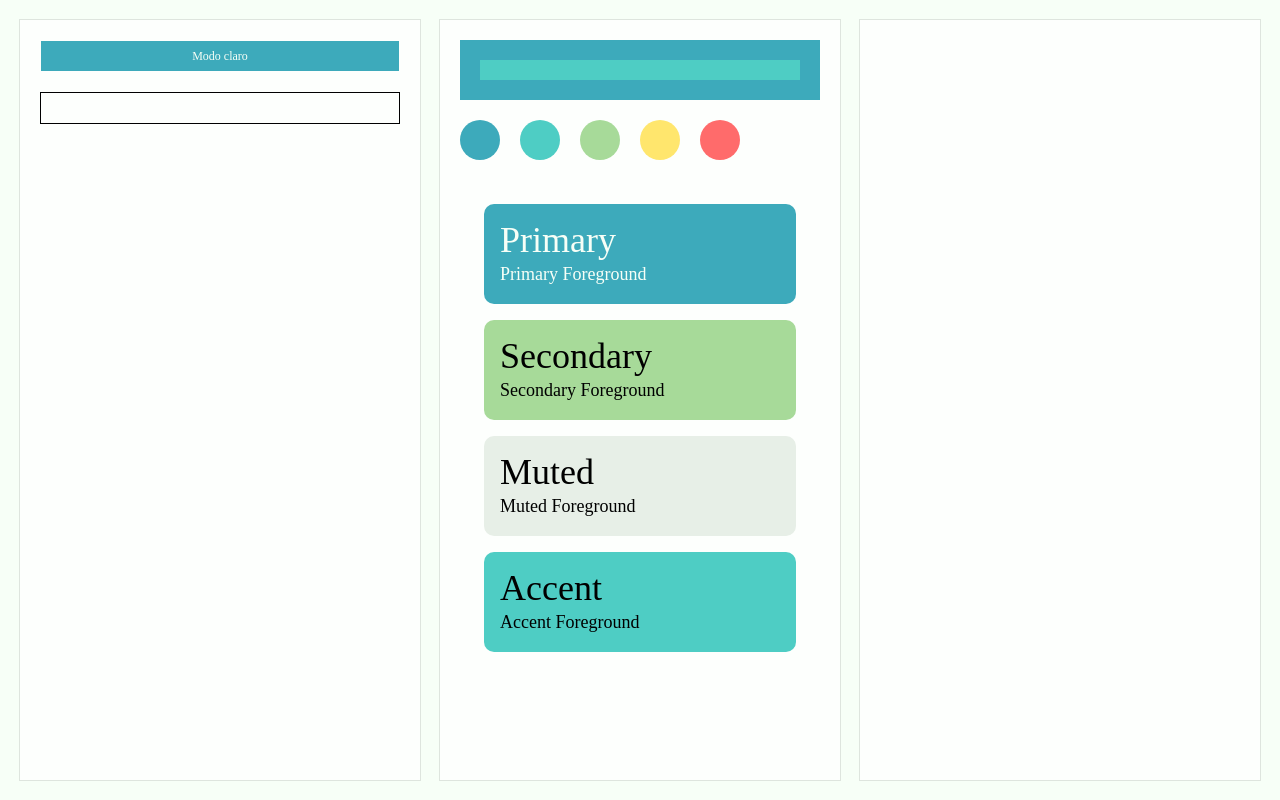
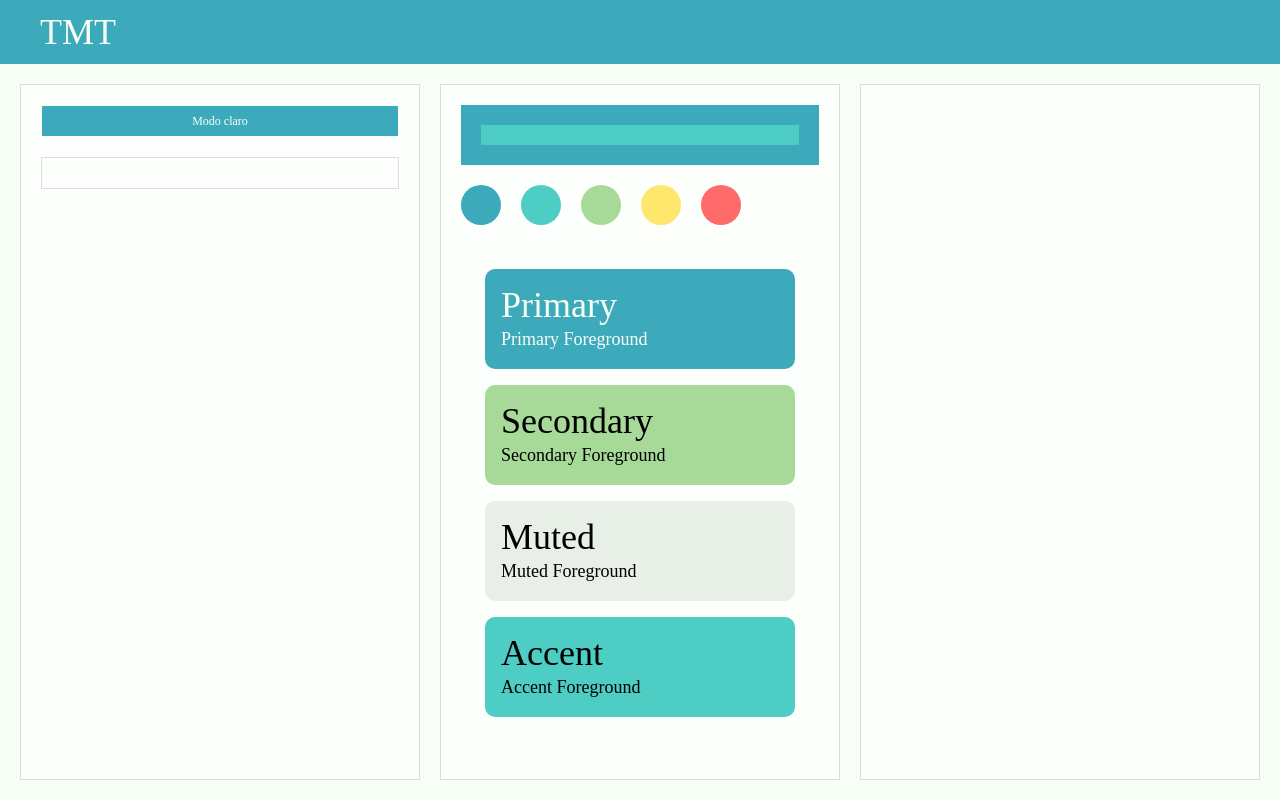
Before and after one commit to Sannnn-Sannnn/TMT, a React (Vite) app in the folder web/: page /playground in a window 1280 px wide. Built offline with nearby package versions, Linux system fonts and the light colour scheme.

Commit message:
Added Header Modified card -> deleted ring

```diff
--- /dev/null
+++ b/web/src/components/ui/Header.tsx
@@ -0,0 +1,7 @@
+export default function Header() {
+    return (
+        <div className="flex items-center pl-10 h-16 w-screen bg-primary font-heading text-primary-foreground text-4xl shrink-0">
+            TMT
+        </div>
+    )
+}
--- a/web/src/components/ui/card.tsx
+++ b/web/src/components/ui/card.tsx
@@ -12,7 +12,7 @@ function Card({
       data-slot="card"
       data-size={size}
       className={cn(
-        "group/card flex flex-col gap-(--card-spacing) overflow-hidden rounded-none bg-card py-(--card-spacing) text-xs/relaxed text-card-foreground ring-1 ring-foreground/10 [--card-spacing:--spacing(4)] has-data-[slot=card-footer]:pb-0 has-[>img:first-child]:pt-0 data-[size=sm]:[--card-spacing:--spacing(3)] data-[size=sm]:has-data-[slot=card-footer]:pb-0 *:[img:first-child]:rounded-none *:[img:last-child]:rounded-none",
+        "group/card flex flex-col gap-(--card-spacing) overflow-hidden rounded-none bg-card py-(--card-spacing) text-xs/relaxed text-card-foreground [--card-spacing:--spacing(4)] has-data-[slot=card-footer]:pb-0 has-[>img:first-child]:pt-0 data-[size=sm]:[--card-spacing:--spacing(3)] data-[size=sm]:has-data-[slot=card-footer]:pb-0 *:[img:first-child]:rounded-none *:[img:last-child]:rounded-none",
         className
       )}
       {...props}
--- a/web/src/index.css
+++ b/web/src/index.css
@@ -11,7 +11,7 @@
 :root {
   --background: oklch(0.9918 0.0134 145.47);
   --foreground: oklch(0 0 0);
-  --border: oklch(0 0 0);
+  --border: oklch(0.898 0 0);
 
   /* Tiempos */
   --today-dark: oklch(0.6835 0.0996 209.7);
--- a/web/src/main.tsx
+++ b/web/src/main.tsx
@@ -8,6 +8,7 @@ import Playground from "@/pages/playground.tsx";
 
 createRoot(document.getElementById('root')!).render(
   <StrictMode>
+
       <BrowserRouter>
           <Routes>
               <Route path={'/'} element={<App />} />
--- a/web/src/pages/playground.tsx
+++ b/web/src/pages/playground.tsx
@@ -3,19 +3,22 @@ import { Button } from "@/components/ui/button.tsx"
 import { Input } from "@/components/ui/input.tsx";
 
 import { useTheme } from "@/hooks/useTheme"
+import Header from "@/components/ui/Header.tsx";
 
 export default function Playground() {
     const {isDark, toggle} = useTheme()
 
     return (
-        <div className="flex h-screen w-screen p-5 gap-x-5">
-            <Card className={"flex flex-col flex-1 p-5 gap-y-5"}>
+        <div className="flex flex-col h-screen w-screen">
+            <Header />
+            <main className={"flex h-full w-full gap-x-5 p-5"}>
+                <Card className={"flex flex-col flex-1 p-5 gap-y-5 border"}>
                     <Button onClick={toggle}>
                         {isDark ? "Modo oscuro" : "Modo claro"}
                     </Button>
                     <Input />
                 </Card>
-            <Card className={"flex flex-col flex-1 p-5 gap-y-5"}>
+                <Card className={"flex flex-col flex-1 p-5 gap-y-5 border"}>
                     <div className={"flex items-center justify-center p-5 bg-today-dark"}>
                         <div className={"h-5 w-full bg-today"}/>
                     </div>
@@ -45,7 +48,8 @@ export default function Playground() {
                         </div>
                     </div>
                 </Card>
-            <Card className={"flex flex-col flex-1 p-5 gap-y-5"} />
+                <Card className={"flex flex-col flex-1 p-5 gap-y-5 border"} />
+            </main>
         </div>
     )
 }
```
Lines whose indentation alone changed are shown as unchanged.
